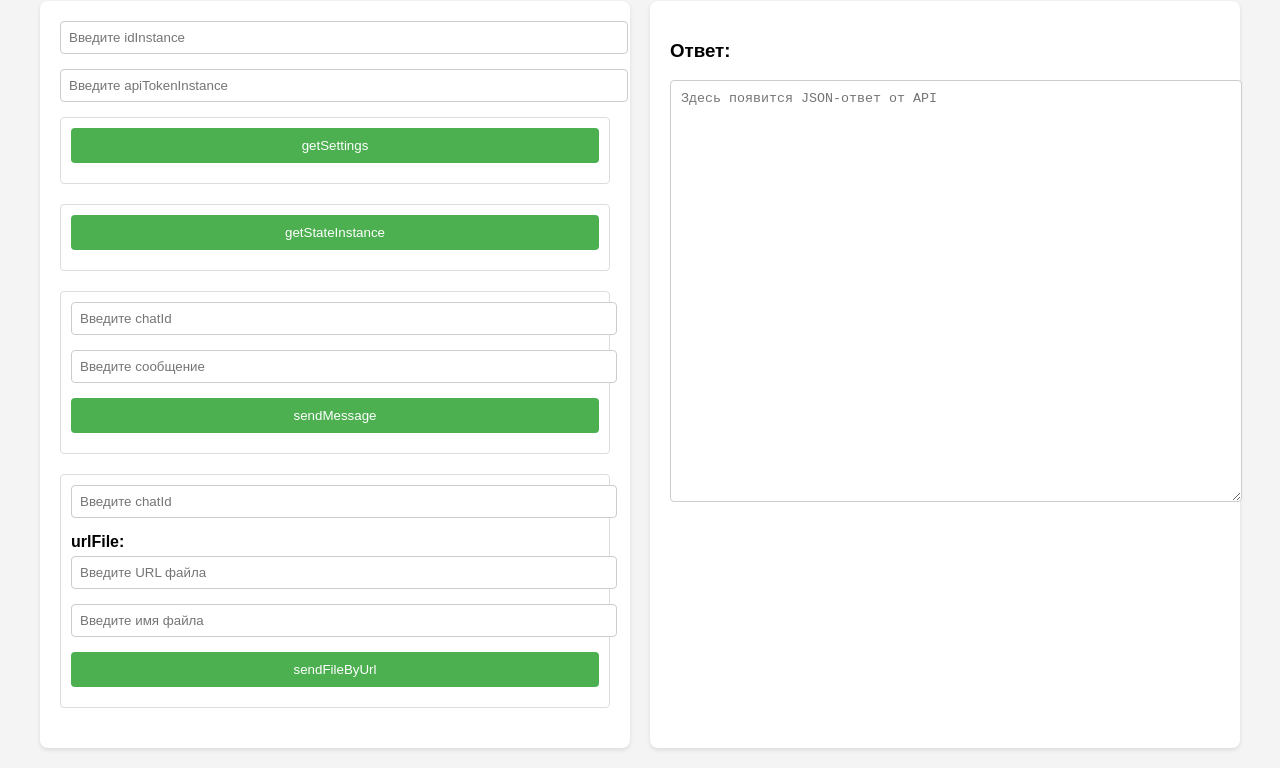
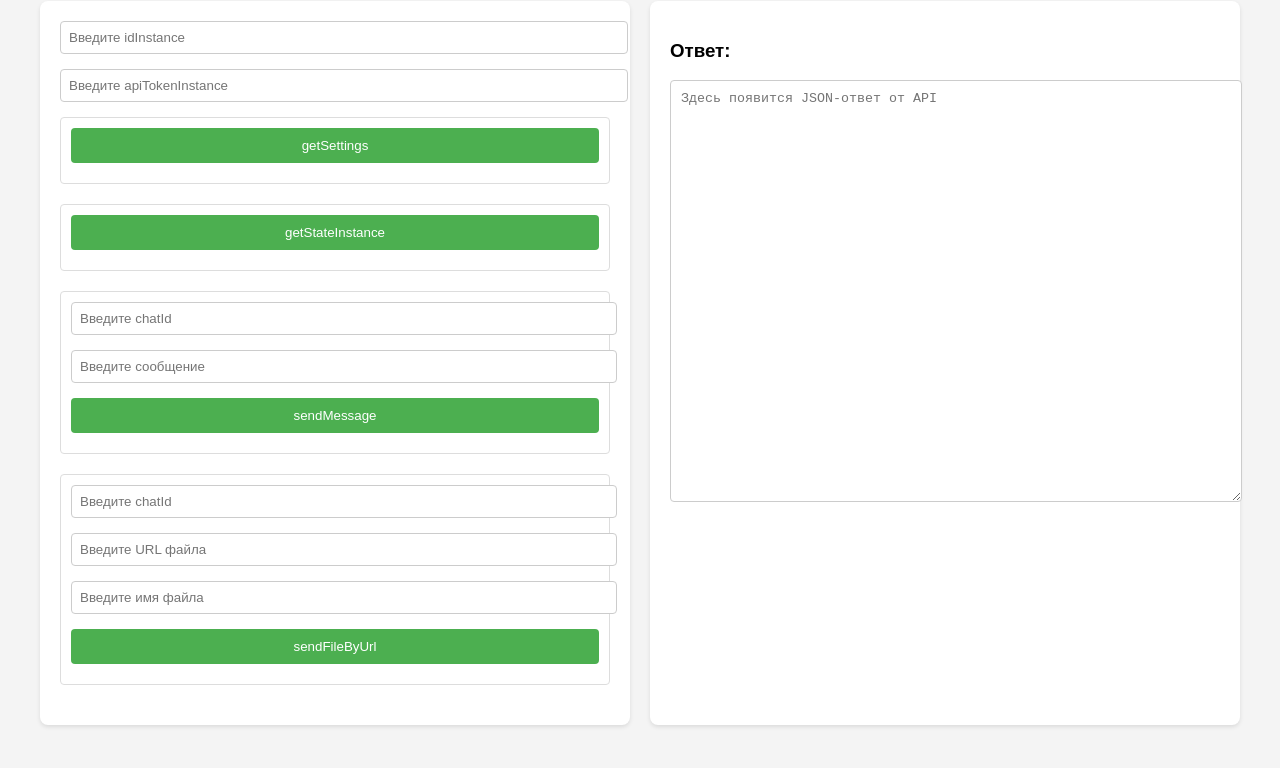
Before and after one commit to tatyanka316/green-api-test, a plain HTML site: page index.html in a window 1280 px wide. Shown: the part 79-847 px from the top of the page. After the commit the page ends 824 px from the top, so only its background shows below. Drawn offline with Linux system fonts and the light colour scheme.

Commit message:
Update index.html

```diff
--- a/index.html
+++ b/index.html
@@ -105,7 +105,6 @@
 
             <div class="section">
                 <input type="text" id="chatIdFile" placeholder="Введите chatId">
-                <label for="urlFile">urlFile:</label>
                 <input type="text" id="urlFile" placeholder="Введите URL файла">
                 <input type="text" id="fileName" placeholder="Введите имя файла">
                 <button onclick="callAPI('sendFileByUrl')">sendFileByUrl</button>
```
